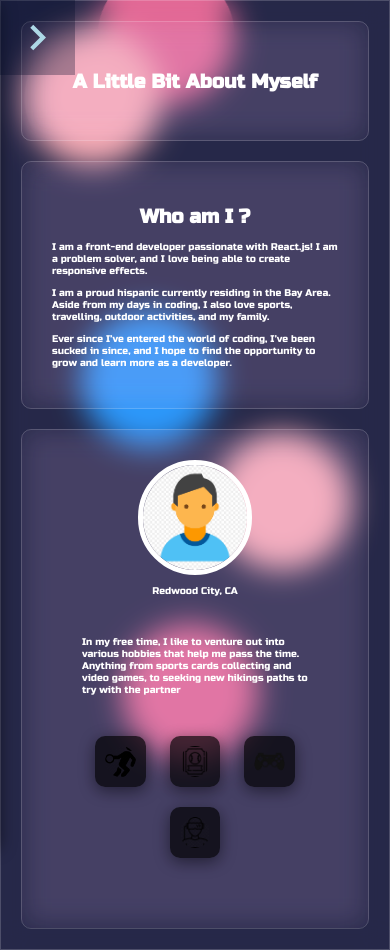
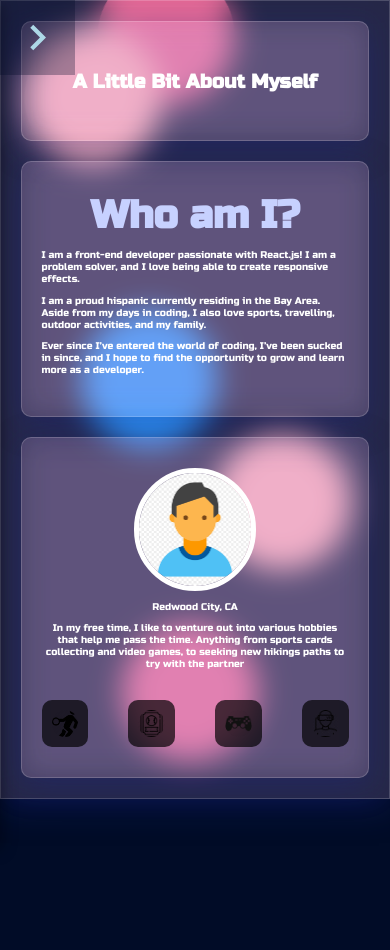
Before and after one commit to amedra13/Web-Portfolio, a React (Create React App) app: page /about in a window 390 px wide. After the commit the page ends 844 px from the top, so only its background shows below. Built offline with nearby package versions, Linux system fonts and the light colour scheme.

Commit message:
complete responsive about component

```diff
--- a/src/pages/About.js
+++ b/src/pages/About.js
@@ -16,7 +16,7 @@ const About = () => {
 			<Grid container className="about__grid">
 				<Grid item xs={12} md={6} className="about__item">
 					<div className="item__container">
-						<h1>Who am I ?</h1>
+						<h1>Who am I?</h1>
 						<p>
 							I am a front-end developer passionate with React.js! I am a
 							problem solver, and I love being able to create responsive
@@ -47,7 +47,7 @@ const About = () => {
 							</p>
 							<div className="interests">
 								<div className="icon__container">
-									<img className="icon" src={Basketball} alt="" />
+									<img src={Basketball} alt="" />
 								</div>
 								<div className="icon__container">
 									<img className="icon" src={SportsCards} alt="" />
--- a/src/styles/About.scss
+++ b/src/styles/About.scss
@@ -1,30 +1,11 @@
 .about {
-	border: 1px solid rgba(255, 255, 255, 0.18);
-	backdrop-filter: blur(15px);
-	-webkit-backdrop-filter: blur(15px);
-	color: white;
-	background: $main-blurColor;
-	box-shadow: 0 8px 32px 0 rgba(31, 38, 135, 0.37);
-	font-family: $main-font;
-	height: 100%;
-	padding: 20px;
+	@include glass-styling;
+	@include right-side-structure;
+	border-radius: 0;
 }
 .about__header {
-	border-radius: $border-radius;
-	border: 1px solid rgba(255, 255, 255, 0.18);
-	backdrop-filter: blur(15px);
-	-webkit-backdrop-filter: blur(15px);
-	color: white;
-	text-transform: capitalize;
-	text-align: center;
-	display: flex;
-	justify-content: center;
-	align-items: center;
-	height: 10%;
-	h1 {
-		margin: 0;
-		font-size: $h1-large-screen;
-	}
+	@include glass-styling;
+	@include page-header-structure;
 }
 .about__grid {
 	height: 90%;
@@ -34,8 +15,10 @@
 		padding-right: 0;
 		padding-left: 10px;
 		h1 {
-			font-size: $h1-large-screen;
+			font-size: $bodyTitle-large-screen;
+			color: $main-titleColor;
 			text-align: center;
+			margin: 0;
 		}
 		p {
 			font-size: $bodyText-large-screen;
@@ -47,12 +30,9 @@
 	}
 }
 .item__container {
-	border: 1px solid rgba(255, 255, 255, 0.18);
-	backdrop-filter: blur(15px);
-	-webkit-backdrop-filter: blur(15px);
+	@include glass-styling;
 	height: 100%;
-	border-radius: $border-radius;
-	padding: 30px;
+	padding: 30px 3vw;
 }
 
 .about__me {
@@ -65,38 +45,32 @@
 		border: 5px solid white;
 	}
 	.about__interests {
-		border-radius: 10px;
-		padding: 30px;
 		flex: 1;
 		display: flex;
 		flex-direction: column;
 		justify-content: space-around;
 		p {
 			margin: 0;
+			text-align: center;
 		}
-		.icon {
-			width: 100px;
-			height: 100px;
-			background-color: transparent;
-			color: red;
-			border: none;
-		}
+
 		.interests {
 			display: flex;
 			flex-wrap: wrap;
-			justify-content: space-evenly;
+			justify-content: space-between;
 			align-items: center;
 			.icon__container {
-				@include content-glass-style;
-				background: rgba(0, 0, 0, 0.685);
+				// @include content-glass-style;
+				border-radius: $border-radius;
+				background: $icon-bgColor;
 				width: $icon-large-screen;
 				height: $icon-large-screen;
-				margin: 10px;
 				padding: 10px;
 				img {
 					object-fit: cover;
 					width: 100%;
 					height: 100%;
+					border: none;
 				}
 			}
 		}
@@ -131,7 +105,7 @@
 		padding: 0 !important;
 
 		h1 {
-			font-size: $h1-small-screen !important;
+			font-size: $bodyTitle-small-screen !important;
 		}
 		p {
 			font-size: $bodyText-small-screen !important;
@@ -139,6 +113,9 @@
 	}
 	.about__item:first-child {
 		padding-bottom: 20px !important;
+	}
+	.item__container {
+		padding: 30px 5vw;
 	}
 
 	.interests {
--- a/src/styles/Globals.scss
+++ b/src/styles/Globals.scss
@@ -9,6 +9,7 @@ $main-blurColor: rgba(219, 181, 238, 0.171);
 $main-titleColor: rgb(199, 209, 255);
 $main-highlightBlue: rgb(0, 238, 255);
 $border-radius: 10px;
+$icon-bgColor: rgba(0, 0, 0, 0.685);
 
 // <----------------- Response heights and widths ---------------------------->
 $intro-large-screen: 5vw;
@@ -24,6 +25,9 @@ $bodyText-small-screen: 2.5vw;
 $h1-large-screen: 2.5vw;
 $h1-small-screen: 5vw;
 
-$icon-large-screen: 6vw;
+$bodyTitle-large-screen: 5.5vw;
+$bodyTitle-small-screen: 10vw;
+
+$icon-large-screen: 7vw;
 $icon-middle-screen: 8vw;
-$icon-small-screen: 13vw;
+$icon-small-screen: 12vw;
--- a/src/styles/Mixins.scss
+++ b/src/styles/Mixins.scss
@@ -42,3 +42,30 @@
 	font-size: 20px;
 	animation: fade-in-bottom 0.6s cubic-bezier(0.39, 0.575, 0.565, 1) 1.5s both;
 }
+
+@mixin glass-styling {
+	background: $main-blurColor;
+	box-shadow: 0 8px 32px 0 rgba(31, 38, 135, 0.37);
+	border-radius: $border-radius;
+	border: 1px solid rgba(255, 255, 255, 0.18);
+	backdrop-filter: blur(15px);
+	-webkit-backdrop-filter: blur(15px);
+	color: white;
+	font-family: $main-font;
+}
+@mixin page-header-structure {
+	text-transform: capitalize;
+	text-align: center;
+	display: flex;
+	justify-content: center;
+	align-items: center;
+	height: 10%;
+	h1 {
+		margin: 0;
+		font-size: $h1-large-screen;
+	}
+}
+@mixin right-side-structure {
+	height: 100%;
+	padding: 20px;
+}
```
